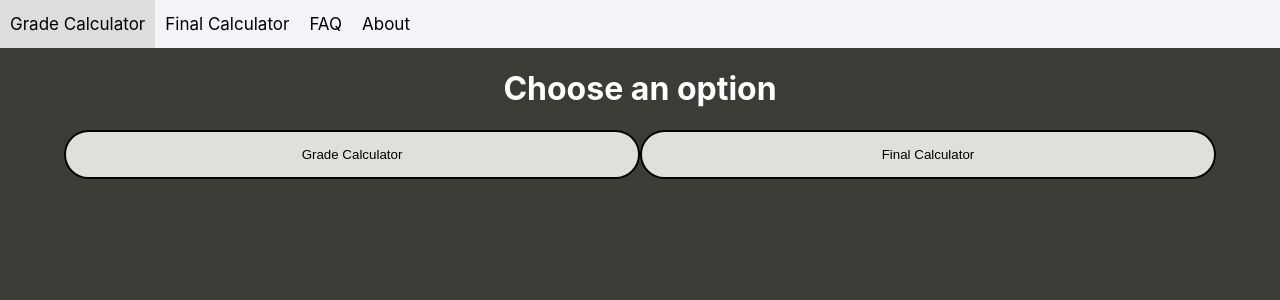
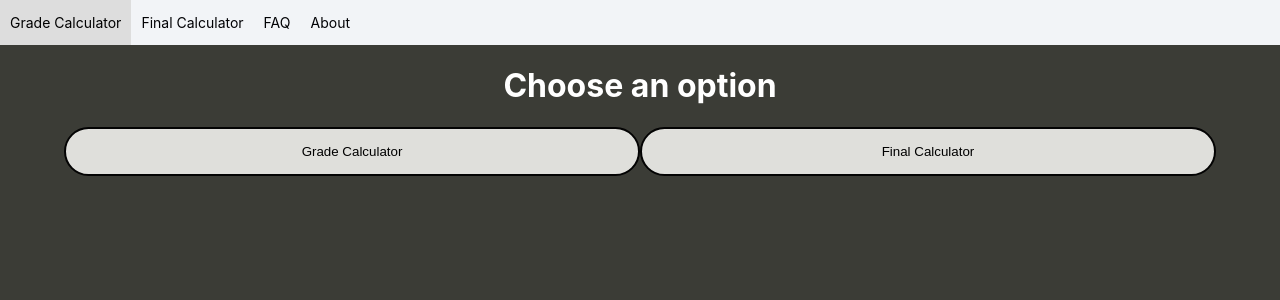
Before and after one commit to taventran/GradeCheckerWebsite, a React (Create React App) app: page / in a window 1280 px wide. Shown: the top 300 px of the page. Built offline with nearby package versions, Linux system fonts and the light colour scheme.

Commit message:
Changed nav bar again

```diff
--- a/src/App.css
+++ b/src/App.css
@@ -71,7 +71,7 @@ ul:hover {
   text-align: center;
   padding: 14px 10px;
   text-decoration: none;
-  font-size: 17px;
+  font-size: 14px;
 }
 
 /* Change the color of links on hover */
```
